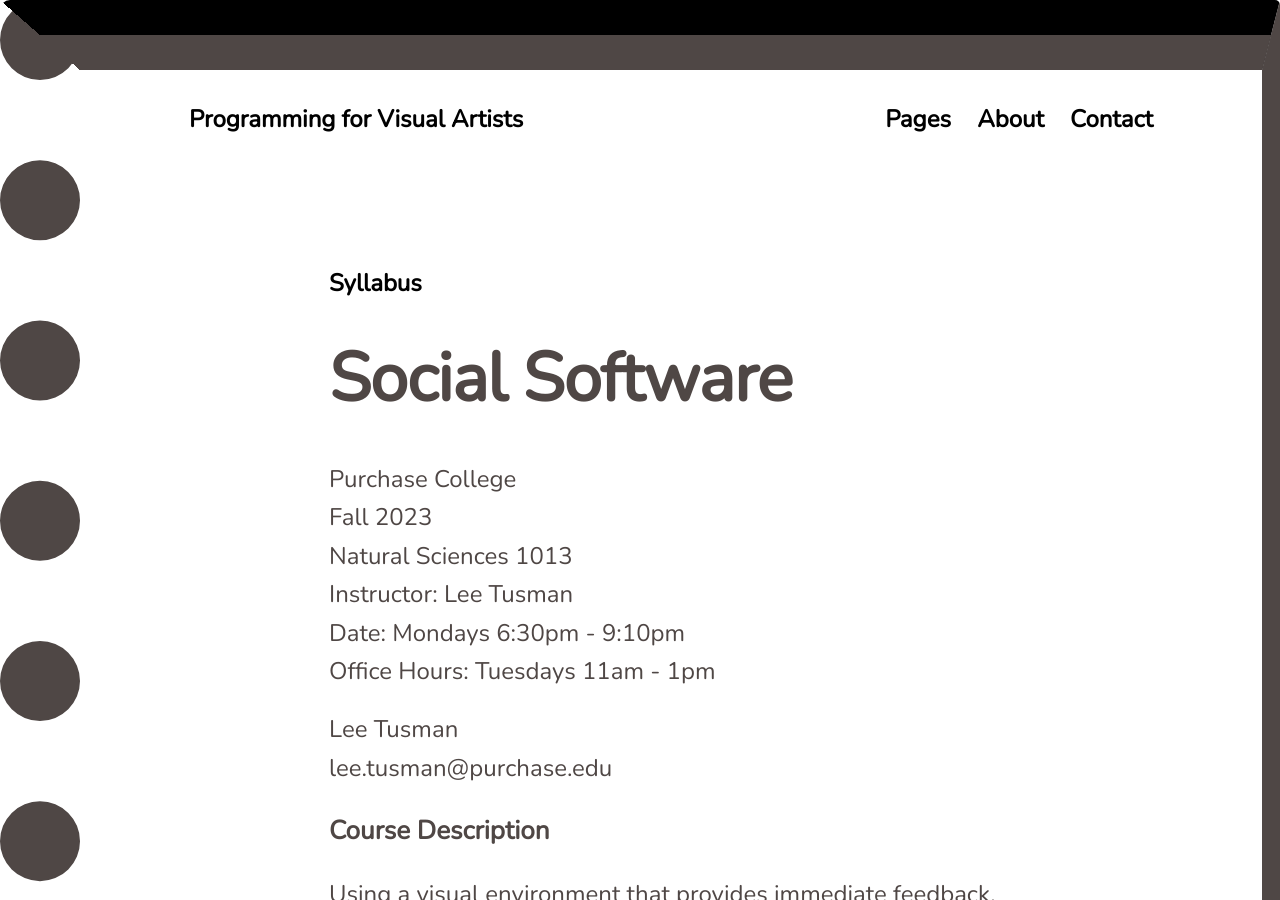
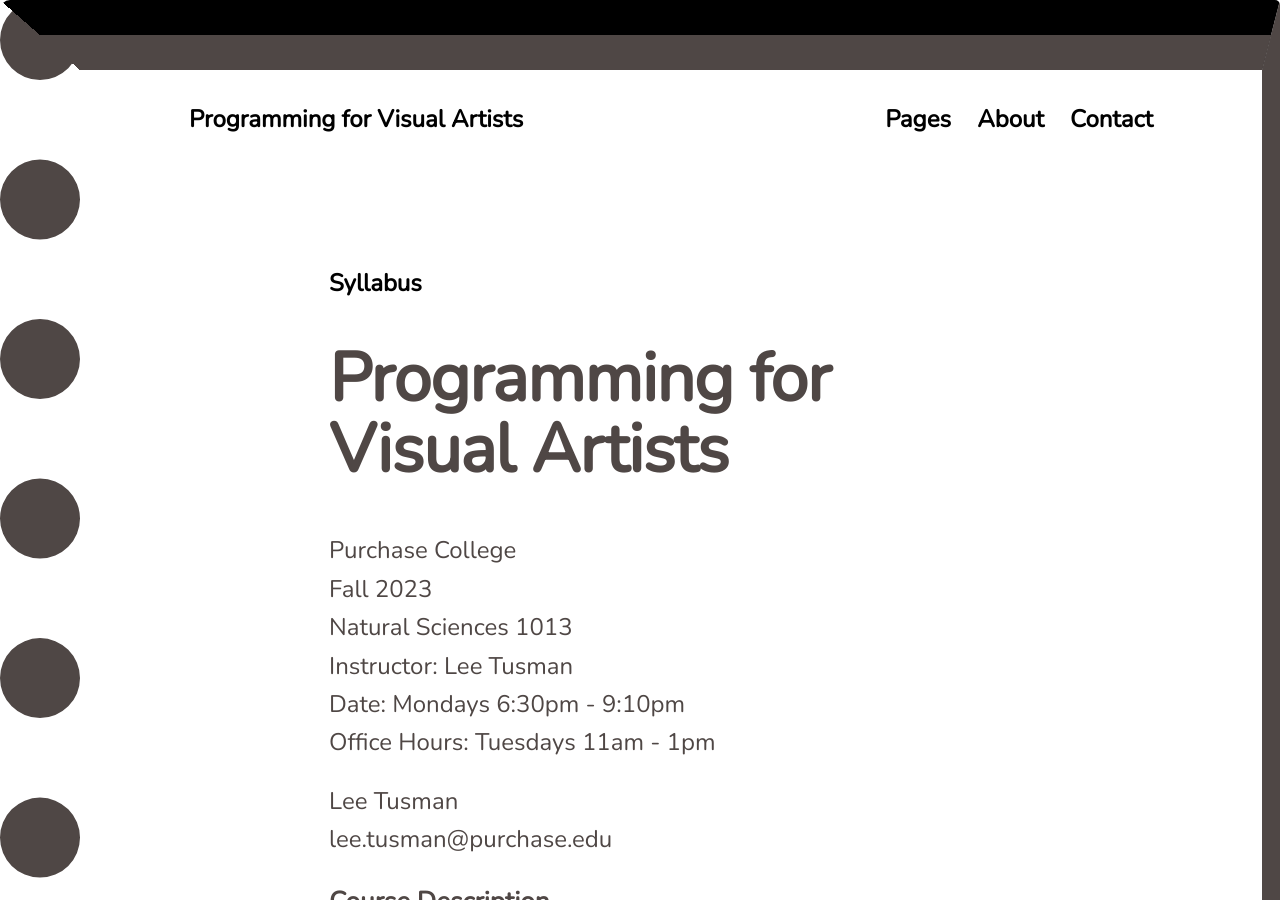
Before and after one commit to lee2sman/p4va_spring2024, a Jekyll site: the page built from _posts/2023-08-28-syllabus.md, in a window 1280 px wide and 900 px high. Built offline with Jekyll 4.4.1, drawn with Linux system fonts in a browser that asks for light colours; nearby versions of some CDN libraries.

Commit message:
update title

```diff
--- a/_posts/2023-08-28-syllabus.md
+++ b/_posts/2023-08-28-syllabus.md
@@ -3,7 +3,7 @@ layout: post
 title: "Syllabus"
 ---
 
-# Social Software
+# Programming for Visual Artists
 
 Purchase College
 Fall 2023
```
